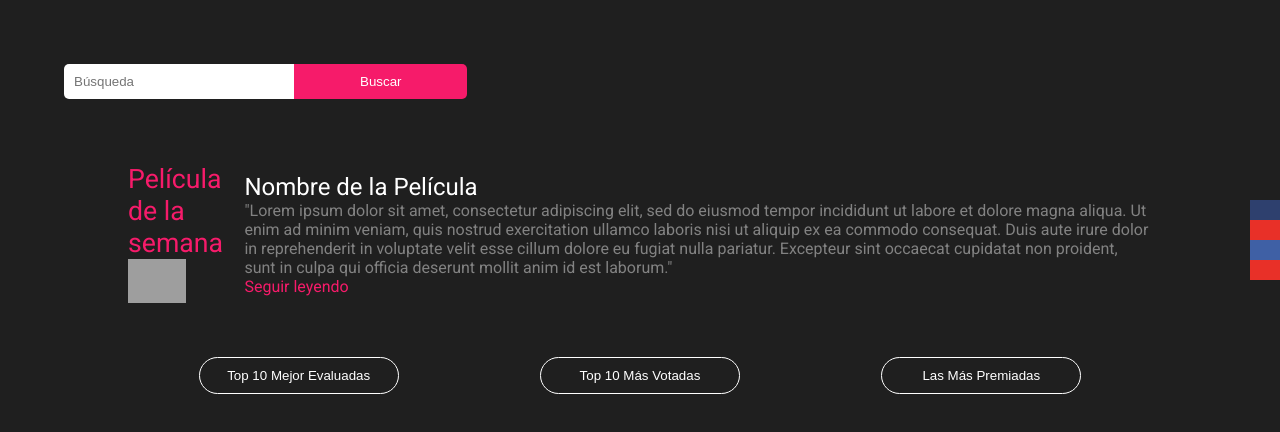
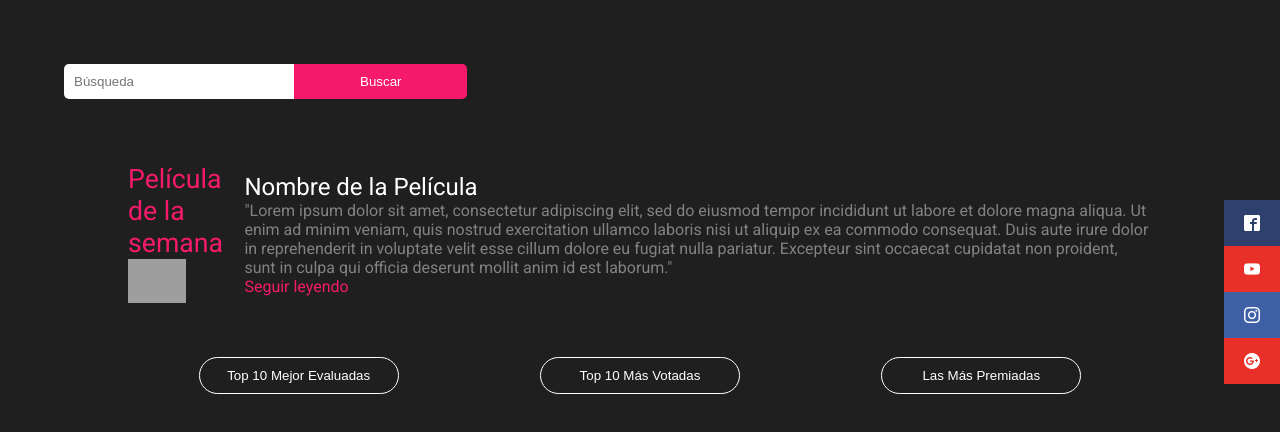
Before and after one commit to vero688/hackathon_peliculas, a website: page src/index.html in a window 1280 px wide. Drawn offline with Linux system fonts and the light colour scheme; grey boxes are pictures that could not be loaded; files whose address does not match are found by name.

Commit message:
arreglo de menu

```diff
--- a/src/index.html
+++ b/src/index.html
@@ -5,6 +5,7 @@
     <meta name="viewport" content="width=device-width, initial-scale=1.0">
     <title>Sitio Películas</title>
     <link rel="stylesheet" href="style.css"/>
+    <link rel="stylesheet" href="font.css"/>
     <link href="https://fonts.googleapis.com/css?family=Roboto:400,500,700&display=swap" rel="stylesheet">
   </head>
 
--- a/src/style.css
+++ b/src/style.css
@@ -233,7 +233,7 @@ li{
     position: fixed;
     right: 0;
     top: 200px;
-    font-size: 15px;
+    font-size: 16px;
     display: flex;
     flex-direction: column;
     align-items: flex-end;
@@ -244,7 +244,7 @@ li{
 .icon{
     color: white;
     text-decoration: none;
-    padding: 10px 15px;
+    padding: 15px 20px;
     display: all 5s;
     display: inline-block;
     -webkit-transition: all 500ms ease;
```
